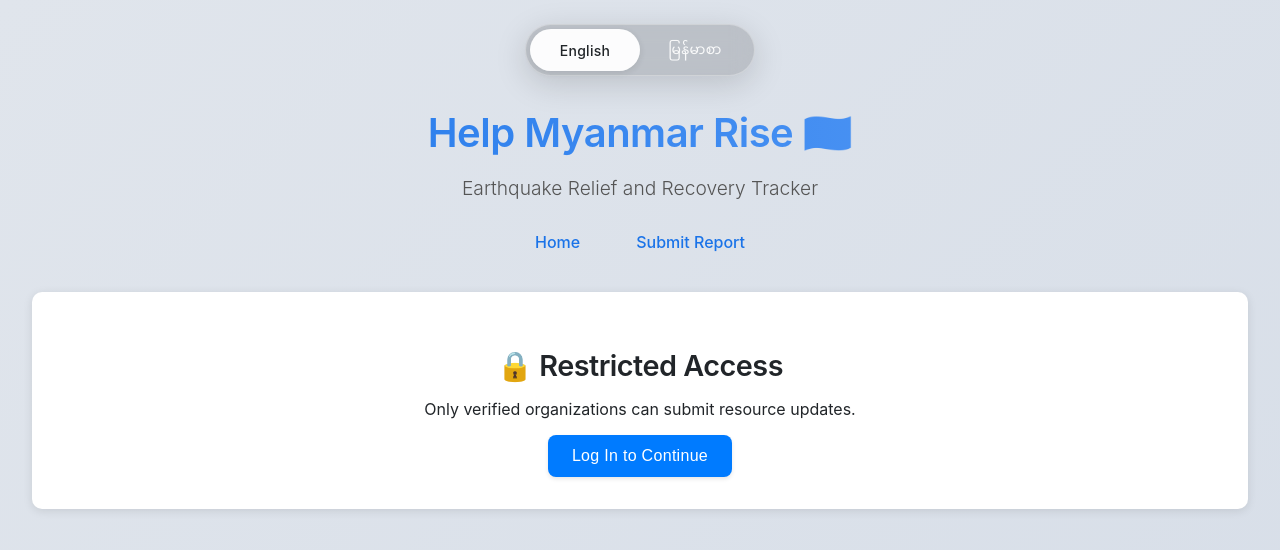
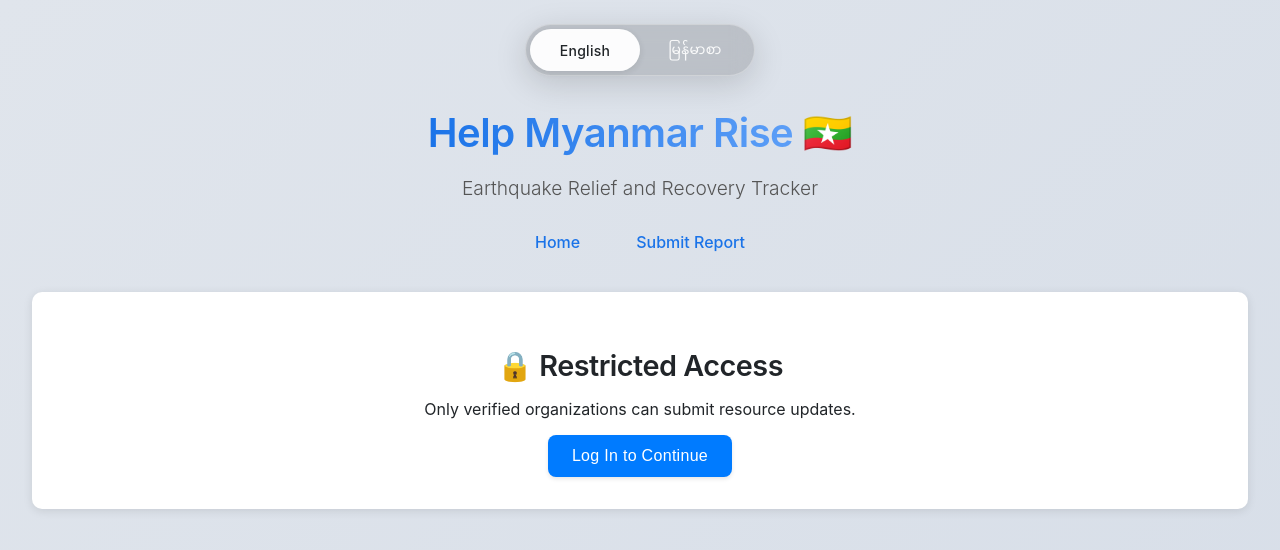
Before and after one commit to RiseMyanmar/RiseMyanmarWeb, a React (Create React App) app: page /submit in a window 1280 px wide. Shown: the top 550 px of the page. Built offline with nearby package versions, Linux system fonts and the light colour scheme; no server answers.

Commit message:
PUT THE FLAG BACK

```diff
--- a/src/App.css
+++ b/src/App.css
@@ -54,14 +54,11 @@ header {
   text-align: center;
 }
 
+/* Update header h1 styles */
 header h1 {
   font-size: 2.5rem;
   font-weight: 600;
   margin-bottom: 0.5rem;
-  background: linear-gradient(90deg, #1a73e8, #5c9ef7);
-  -webkit-background-clip: text;
-  background-clip: text;
-  -webkit-text-fill-color: transparent;
   letter-spacing: -0.5px;
 }
 
@@ -262,3 +259,16 @@ button:hover {
     font-size: 1.3rem;
   }
 }
+
+/* Create a new gradient text class */
+.gradient-text {
+  background: linear-gradient(90deg, #1a73e8, #5c9ef7);
+  -webkit-background-clip: text;
+  background-clip: text;
+  -webkit-text-fill-color: transparent;
+}
+
+/* Style for the flag emoji */
+.flag-emoji {
+  font-size: 2.5rem; /* Match the h1 font size */
+}
--- a/src/App.js
+++ b/src/App.js
@@ -12,7 +12,7 @@ import { translateText } from "./components/translate";
 
 function App() {
   const { lang } = useLanguage();
-  const [title, setTitle] = useState("Help Myanmar Rise 🇲🇲");
+  const [title, setTitle] = useState("Help Myanmar Rise");
   const [description, setDescription] = useState(
     "Earthquake Relief and Recovery Tracker"
   );
@@ -24,10 +24,10 @@ function App() {
           translateText("Help Myanmar Rise", "my"),
           translateText("Earthquake Relief and Recovery Tracker", "my"),
         ]);
-        setTitle(t + " 🇲🇲");
+        setTitle(t);
         setDescription(d);
       } else {
-        setTitle("Help Myanmar Rise 🇲🇲");
+        setTitle("Help Myanmar Rise");
         setDescription("Earthquake Relief and Recovery Tracker");
       }
     }
@@ -36,12 +36,14 @@ function App() {
   }, [lang]);
 
   return (
-
     <div className="app-container">
       <LanguageSwitcher />
 
       <header>
-        <h1>{title}</h1>
+        <h1>
+          <span className="gradient-text">{title}</span>
+          <span className="flag-emoji"> 🇲🇲</span>
+        </h1>
         <p>{description}</p>
         <nav>
           <Link to="/">{lang === "en" ? "Home" : "မူလစာမျက်နှာ"}</Link>
```
